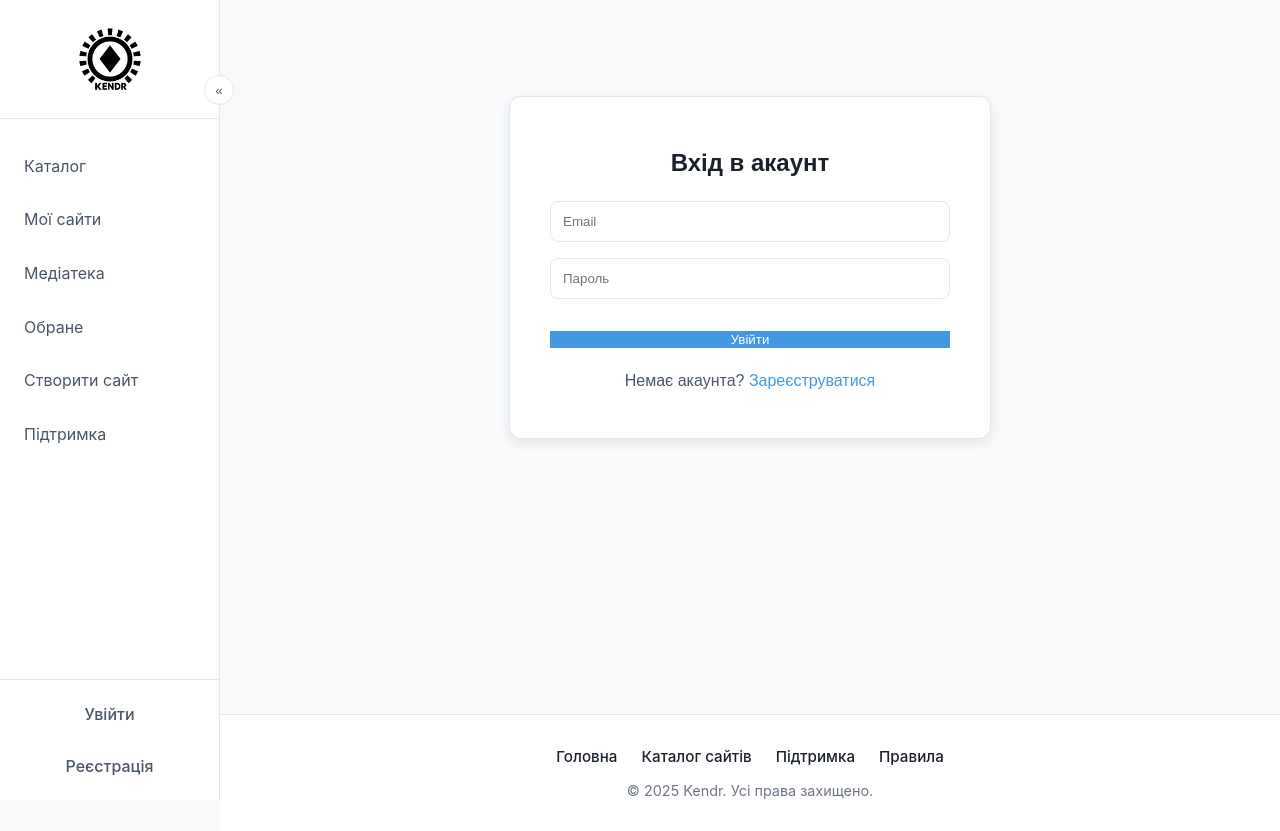
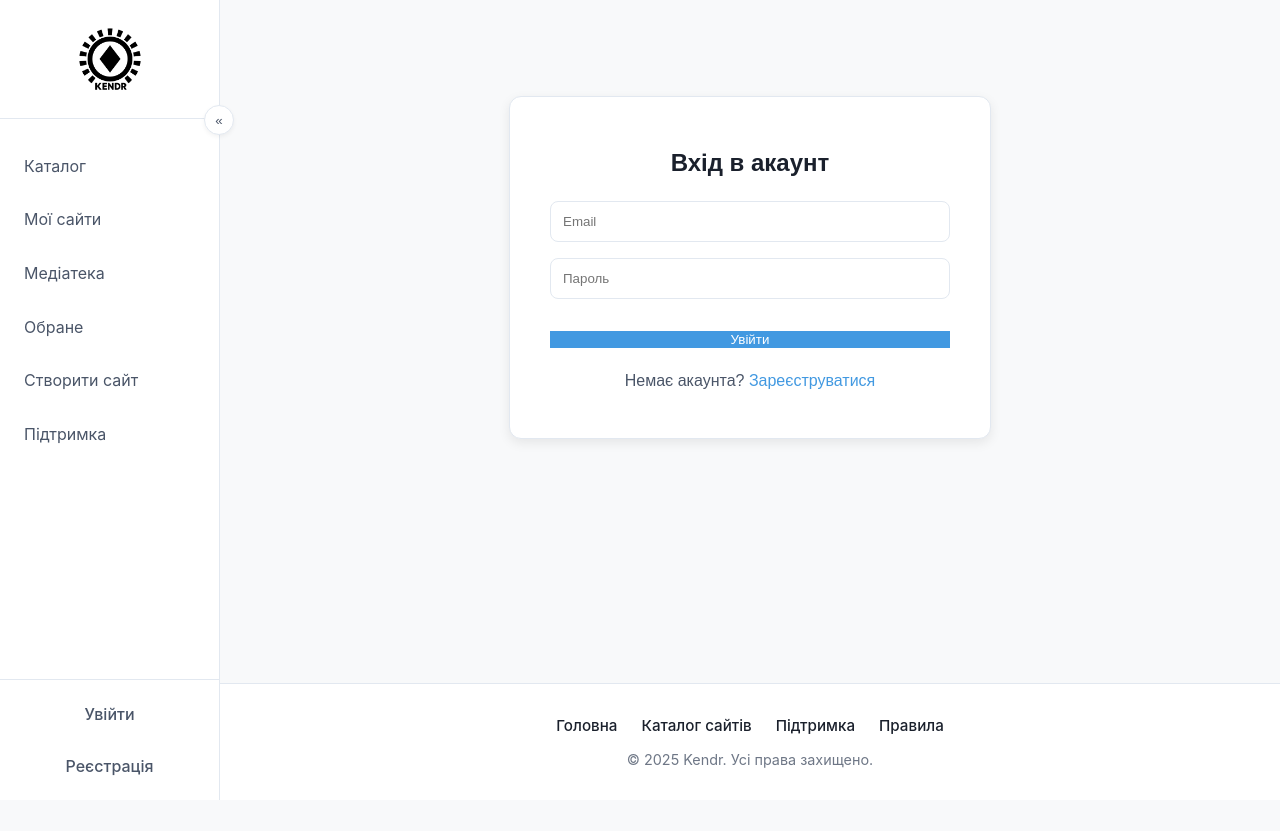
Before and after one commit to VadymLeus/Kendr, a React (Vite) app in the folder frontend/: page /login in a window 1280 px wide. After the commit the page ends 800 px from the top, so only its background shows below. Built offline with nearby package versions, Linux system fonts and the light colour scheme.

Commit message:
Minor design issues have been resolved

```diff
--- a/frontend/src/components/layout/AdminSidebar.jsx
+++ b/frontend/src/components/layout/AdminSidebar.jsx
@@ -33,7 +33,7 @@ const AdminSidebar = ({ isCollapsed, onToggle }) => {
 
     const toggleButtonStyle = {
         position: 'absolute',
-        top: '75px',
+        top: '105px',
         right: '-15px',
         width: '30px',
         height: '30px',
@@ -45,7 +45,8 @@ const AdminSidebar = ({ isCollapsed, onToggle }) => {
         display: 'flex',
         alignItems: 'center',
         justifyContent: 'center',
-        zIndex: 1300
+        zIndex: 1300,
+        boxShadow: '0 2px 4px rgba(0,0,0,0.05)'
     };
 
     const navLinkBaseClass = `flex items-center gap-4 text-decoration-none py-3 px-4 rounded-md mx-2 mb-2 transition-colors duration-200 ${isCollapsed ? 'justify-center' : 'justify-start'} text-[var(--platform-text-secondary)] hover:bg-[rgba(0,0,0,0.05)] hover:text-[var(--platform-text-primary)]`;
@@ -66,7 +67,7 @@ const AdminSidebar = ({ isCollapsed, onToggle }) => {
 
     return (
         <div style={sidebarStyle}>
-            <button onClick={onToggle} style={toggleButtonStyle}>
+            <button onClick={onToggle} style={toggleButtonStyle} title={isCollapsed ? "Розгорнути меню" : "Згорнути меню"}>
                 {isCollapsed ? '»' : '«'}
             </button>
 
@@ -87,7 +88,7 @@ const AdminSidebar = ({ isCollapsed, onToggle }) => {
                     className={navLinkBaseClass}
                     style={({ isActive }) => isActive ? activeStyle : undefined}
                 >
-                    <span>{isCollapsed ? '📊' : 'Всі Сайти'}</span>
+                    <span>{isCollapsed ? '📊' : 'Всі сайти'}</span>
                 </NavLink>
 
                 <NavLink
--- a/frontend/src/components/layout/Layout.jsx
+++ b/frontend/src/components/layout/Layout.jsx
@@ -1,4 +1,4 @@
-// frontend/src/components/layout/layout/Layout.jsx
+// frontend/src/components/layout/Layout.jsx
 import React, { useState, useContext, useEffect } from 'react';
 import { useLocation, Outlet } from 'react-router-dom';
 import { AuthContext } from '../../providers/AuthContext';
@@ -26,7 +26,6 @@ const Layout = () => {
     const productMatch = location.pathname.match(/^\/product\/([^/]+)/);
 
     const shouldShowSiteHeader = !!(publicMatch || productMatch);
-
     const shouldShowFooter = !isAdmin && !dashboardMatch;
 
     useEffect(() => {
@@ -43,7 +42,6 @@ const Layout = () => {
                 } else if (publicMatch) {
                     const sitePath = publicMatch[1];
                     const slug = publicMatch[2];
-
                     if (slug) {
                         url = `/sites/${sitePath}/${slug}`;
                     } else {
@@ -107,6 +105,10 @@ const Layout = () => {
         mainStyles.background = 'var(--platform-bg)';
     }
 
+    const layoutContentStyle = {
+        overflowY: dashboardMatch ? 'hidden' : 'auto'
+    };
+
     return (
         <div style={{ display: 'flex', minHeight: '100vh' }}>
             {isAdmin ? (
@@ -115,7 +117,7 @@ const Layout = () => {
                 <PlatformSidebar isCollapsed={isCollapsed} onToggle={handleToggleSidebar} />
             )}
 
-            <div className="layout-content">
+            <div className="layout-content" style={layoutContentStyle}>
                 {shouldShowSiteHeader && (
                     <SiteHeader
                         siteData={siteData}
--- a/frontend/src/components/layout/PlatformSidebar.jsx
+++ b/frontend/src/components/layout/PlatformSidebar.jsx
@@ -37,7 +37,8 @@ const PlatformSidebar = ({ isCollapsed, onToggle }) => {
         padding: '1.5rem 0',
         textAlign: 'center',
         borderBottom: '1px solid var(--platform-border-color)',
-        transition: 'padding 0.3s ease'
+        transition: 'padding 0.3s ease',
+        position: 'relative'
     };
 
     const navStyle = {
@@ -66,7 +67,7 @@ const PlatformSidebar = ({ isCollapsed, onToggle }) => {
 
     const toggleButtonStyle = {
         position: 'absolute',
-        top: '75px',
+        top: '105px',
         right: '-15px',
         width: '30px',
         height: '30px',
@@ -78,7 +79,8 @@ const PlatformSidebar = ({ isCollapsed, onToggle }) => {
         display: 'flex',
         alignItems: 'center',
         justifyContent: 'center',
-        zIndex: 1300
+        zIndex: 1300,
+        boxShadow: '0 2px 4px rgba(0,0,0,0.05)'
     };
 
     const logoImageStyle = {
@@ -96,7 +98,7 @@ const PlatformSidebar = ({ isCollapsed, onToggle }) => {
 
     return (
         <div style={sidebarStyle}>
-            <button onClick={onToggle} style={toggleButtonStyle}>
+            <button onClick={onToggle} style={toggleButtonStyle} title={isCollapsed ? "Розгорнути меню" : "Згорнути меню"}>
                 {isCollapsed ? '»' : '«'}
             </button>
 
--- a/frontend/src/features/editor/EditorSidebar.jsx
+++ b/frontend/src/features/editor/EditorSidebar.jsx
@@ -1,8 +1,8 @@
 // frontend/src/features/editor/EditorSidebar.jsx
 import React, { useState, useEffect } from 'react';
-import AddBlocksTab from '../../../src/features/editor/tabs/AddBlocksTab';
-import LayersTab from '../../../src/features/editor/tabs/LayersTab';
-import SettingsTab from '../../../src/features/editor/tabs/SettingsTab';
+import AddBlocksTab from './tabs/AddBlocksTab';
+import LayersTab from './tabs/LayersTab';
+import SettingsTab from './tabs/SettingsTab';
 
 const EditorSidebar = ({
     blocks,
@@ -59,9 +59,7 @@ const EditorSidebar = ({
     return (
         <div style={{
             width: '300px',
-            height: 'calc(100vh - 65px)',
-            position: 'sticky',
-            top: '65px',
+            height: '100%',
             display: 'flex',
             flexDirection: 'column',
             background: 'var(--platform-sidebar-bg)',
--- a/frontend/src/features/editor/blocks/LayoutBlock.jsx
+++ b/frontend/src/features/editor/blocks/LayoutBlock.jsx
@@ -27,7 +27,7 @@ const getLayoutStyles = (direction = 'row', preset, verticalAlign = 'top', horiz
         backgroundColor: 'transparent',
         background: 'none',
         alignItems: verticalAlignMap[verticalAlign] || 'start',
-        justifyItems: horizontalAlignMap[horizontalAlign] || 'start',
+        justifyItems: direction === 'column' ? (horizontalAlignMap[horizontalAlign] || 'stretch') : 'stretch',
     };
 
     if (direction === 'column') {
@@ -99,6 +99,8 @@ const ColumnDropZone = ({ children, onDrop, path, isEditorPreview, onAddBlock })
         border: isOver && canDrop ? `2px dashed ${accent}` : `2px dashed ${borderColor}`,
         transition: 'background-color 0.2s ease, border-color 0.2s ease',
         backgroundColor: isOver && canDrop ? 'rgba(66, 153, 225, 0.1)' : 'transparent',
+        width: '100%',
+        boxSizing: 'border-box'
     };
 
     if (!isEditorPreview) {
@@ -144,7 +146,7 @@ const LayoutBlock = ({
             <div style={layoutStyle}>
                 {columns.map((columnBlocks, colIndex) => (
                     <div key={colIndex} style={{
-                        minWidth: '250px',
+                        minWidth: '0',
                         backgroundColor: 'transparent'
                     }}>
                         <BlockRenderer
--- a/frontend/src/index.css
+++ b/frontend/src/index.css
@@ -132,6 +132,7 @@ html, body, #root {
   height: 100%;
   margin: 0;
   padding: 0;
+  overflow: hidden;
 }
 
 body {
@@ -155,16 +156,22 @@ body {
   transition: margin-left 0.3s ease;
   display: flex;
   flex-direction: column;
-  min-height: 100vh;
+  height: 100vh;
+  overflow-y: auto;
+  overflow-x: hidden;
   flex: 1;
 }
 
 main {
   flex-grow: 1;
-  min-height: calc(100vh - 150px);
+  display: flex;
+  flex-direction: column;
+  flex-shrink: 0;
+  min-height: auto;
 }
 
 footer {
+  margin-top: auto;
   flex-shrink: 0;
   background: var(--platform-card-bg);
   border-top: 1px solid var(--platform-border-color);
@@ -347,22 +354,37 @@ hr {
     }
 }
 
-.custom-scrollbar::-webkit-scrollbar {
+.editor-canvas-scroll-area::-webkit-scrollbar,
+.custom-scrollbar::-webkit-scrollbar,
+.layout-content::-webkit-scrollbar {
     width: 8px;
+    height: 8px;
 }
-.custom-scrollbar::-webkit-scrollbar-track {
+
+.editor-canvas-scroll-area::-webkit-scrollbar-track,
+.custom-scrollbar::-webkit-scrollbar-track,
+.layout-content::-webkit-scrollbar-track {
     background: var(--platform-sidebar-bg);
     border-radius: 4px;
 }
-.custom-scrollbar::-webkit-scrollbar-thumb {
+
+.editor-canvas-scroll-area::-webkit-scrollbar-thumb,
+.custom-scrollbar::-webkit-scrollbar-thumb,
+.layout-content::-webkit-scrollbar-thumb {
     background-color: var(--platform-text-secondary);
+    opacity: 0.5;
     border-radius: 4px;
     border: 2px solid var(--platform-sidebar-bg);
 }
-.custom-scrollbar::-webkit-scrollbar-thumb:hover {
+
+.editor-canvas-scroll-area::-webkit-scrollbar-thumb:hover,
+.custom-scrollbar::-webkit-scrollbar-thumb:hover,
+.layout-content::-webkit-scrollbar-thumb:hover {
     background-color: var(--platform-accent);
 }
-.custom-scrollbar {
-  scrollbar-width: thin;
-  scrollbar-color: var(--platform-text-secondary) var(--platform-sidebar-bg);
+
+.editor-canvas-scroll-area::-webkit-scrollbar-corner,
+.custom-scrollbar::-webkit-scrollbar-corner,
+.layout-content::-webkit-scrollbar-corner {
+    background: var(--platform-sidebar-bg);
 }
```
Also changed, not shown: frontend/src/pages/sites/SiteDashboardPage.jsx (+40 -14 lines). Lines whose indentation alone changed are shown as unchanged.
